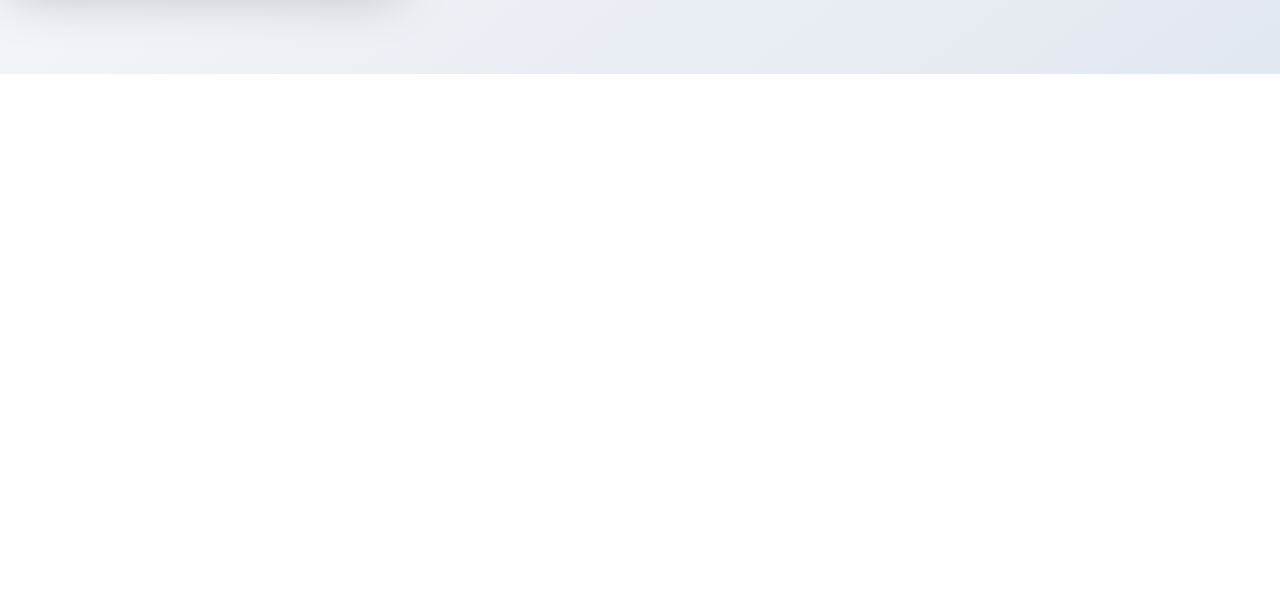
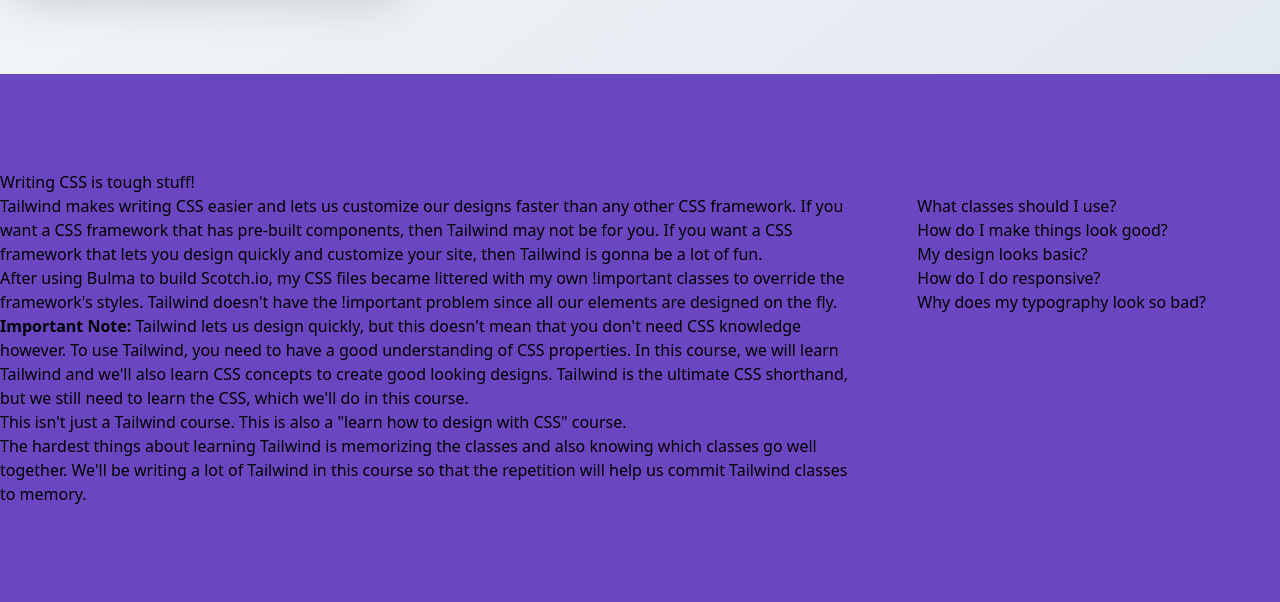
Before and after one commit to arpanp11/web-with-tailwind, a website built with Parcel: page src/index.html in a window 1280 px wide. Shown: the part 881-1483 px from the top of the page. Before the commit the page ends 955 px from the top, so only its background shows below. Built offline with nearby package versions, Linux system fonts and the light colour scheme.

Commit message:
overview markup

```diff
--- a/src/index.html
+++ b/src/index.html
@@ -128,6 +128,57 @@
     <!-- ====================================== -->
     <!-- overview section ====================================== -->
     <!-- ====================================== -->
+    <div class="bg-purple-700 py-24">
+      <div class="container mx-auto px-6 lg:px-0">
+        <h2>Writing CSS is tough stuff!</h2>
+        <div class="flex space-x-16">
+          <!-- left coulmn -->
+          <div class="w-2/3">
+            <p>
+              Tailwind makes writing CSS easier and lets us customize our
+              designs faster than any other CSS framework. If you want a CSS
+              framework that has pre-built components, then Tailwind may not be
+              for you. If you want a CSS framework that lets you design quickly
+              and customize your site, then Tailwind is gonna be a lot of fun.
+            </p>
+            <p>
+              After using Bulma to build Scotch.io, my CSS files became littered
+              with my own !important classes to override the framework's styles.
+              Tailwind doesn't have the !important problem since all our
+              elements are designed on the fly.
+            </p>
+            <p>
+              <strong> Important Note:</strong> Tailwind lets us design quickly,
+              but this doesn't mean that you don't need CSS knowledge however.
+              To use Tailwind, you need to have a good understanding of CSS
+              properties. In this course, we will learn Tailwind and we'll also
+              learn CSS concepts to create good looking designs. Tailwind is the
+              ultimate CSS shorthand, but we still need to learn the CSS, which
+              we'll do in this course.
+            </p>
+            <p>
+              This isn't just a Tailwind course. This is also a "learn how to
+              design with CSS" course.
+            </p>
+            <p>
+              The hardest things about learning Tailwind is memorizing the
+              classes and also knowing which classes go well together. We'll be
+              writing a lot of Tailwind in this course so that the repetition
+              will help us commit Tailwind classes to memory.
+            </p>
+          </div>
+
+          <!-- right column -->
+          <div class="flex-grow">
+            <p>What classes should I use?</p>
+            <p>How do I make things look good?</p>
+            <p>My design looks basic?</p>
+            <p>How do I do responsive?</p>
+            <p>Why does my typography look so bad?</p>
+          </div>
+        </div>
+      </div>
+    </div>
 
     <!-- ====================================== -->
     <!-- about me section ====================================== -->
```
